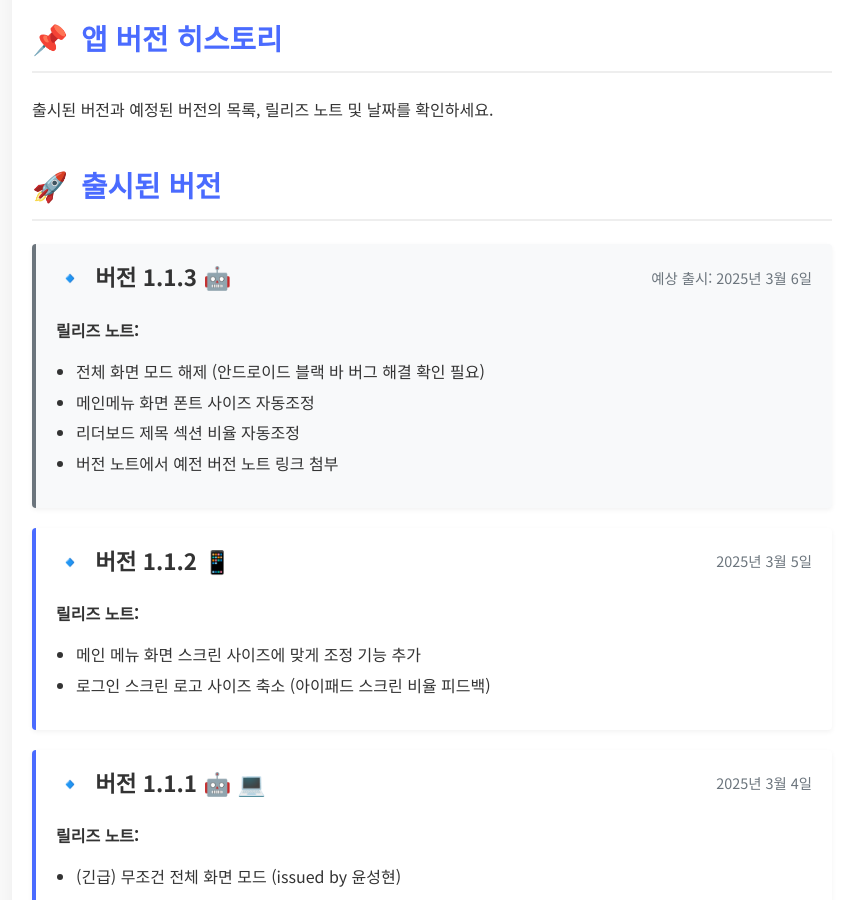
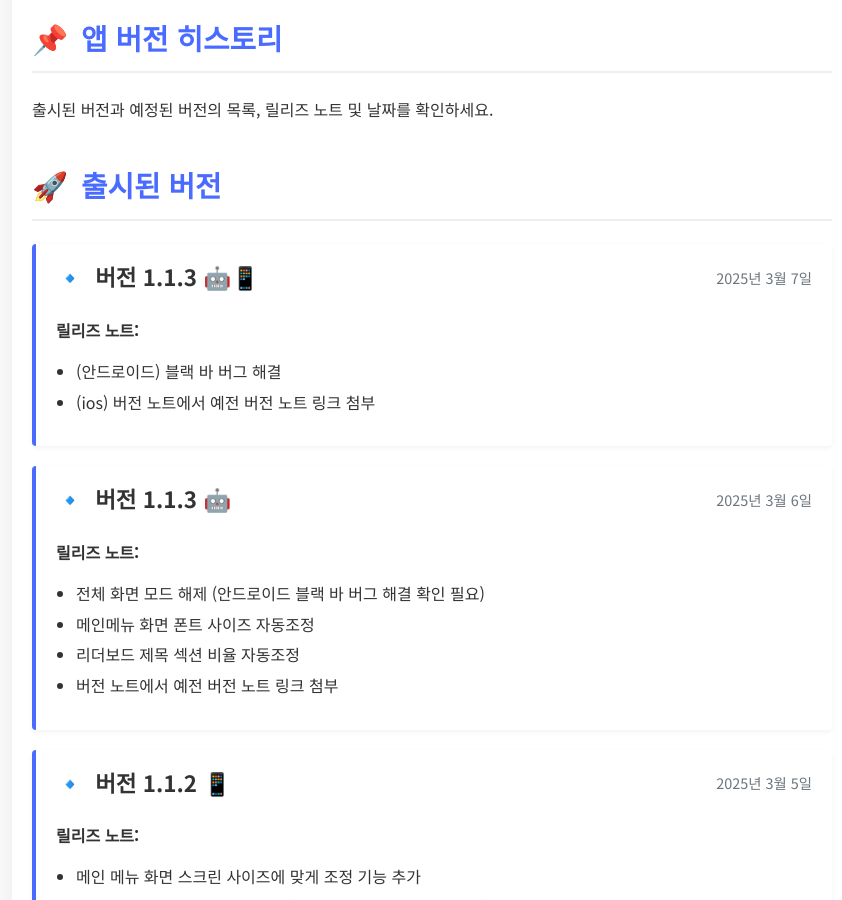
Before and after one commit to RV-Badminton/release_notes, a Jekyll site: the page index.html, which Jekyll copies as it is, in a window 1280 px wide and 900 px high, scrolled down 318 px. Shown: the whole window, without its empty margins (208-1050 px from the left). Built offline with Jekyll 4.4.1, drawn with Linux system fonts in a browser that asks for light colours.

Commit message:
Update to version 1.1.4

```diff
--- a/index.html
+++ b/index.html
@@ -174,10 +174,24 @@
 
     <h2><span class="emoji">🚀</span> 출시된 버전</h2>
 
-    <div class="version-card future-version">
+    <div class="version-card">
+      <h3 class="version-title">
+        <span><span class="emoji">🔹</span> 버전 1.1.3 <span class="emoji">🤖📱</span></span>
+        <span class="version-date">2025년 3월 7일</span>
+      </h3>
+      <div class="release-notes">
+        <strong>릴리즈 노트:</strong>
+        <ul>
+          <li>(안드로이드) 블랙 바 버그 해결</li>
+          <li>(ios) 버전 노트에서 예전 버전 노트 링크 첨부</li>
+        </ul>
+      </div>
+    </div>
+
+    <div class="version-card">
       <h3 class="version-title">
         <span><span class="emoji">🔹</span> 버전 1.1.3 <span class="emoji">🤖</span></span>
-        <span class="version-date">예상 출시: 2025년 3월 6일</span>
+        <span class="version-date">2025년 3월 6일</span>
       </h3>
       <div class="release-notes">
         <strong>릴리즈 노트:</strong>
```
